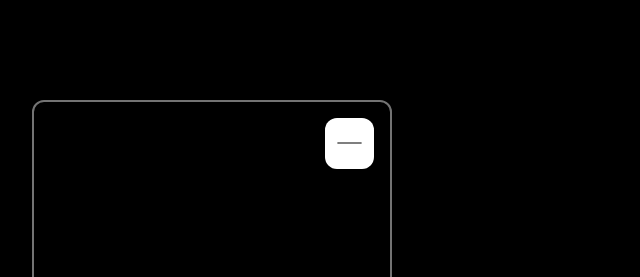
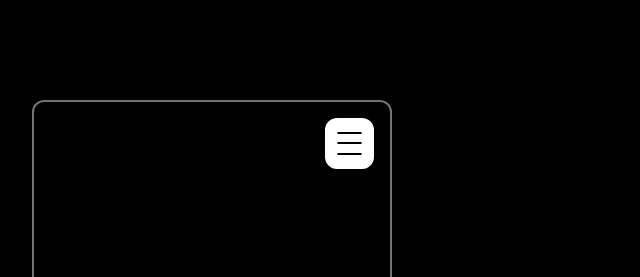
Before and after one commit to p4nthera115/random-components, a Next.js app: page / in a window 1280 px wide. Shown: the top 277 px of the page, without its empty margins (0-640 px from the left). Built offline with nearby package versions, Linux system fonts and the light colour scheme.

Commit message:
hell yeah

```diff
--- a/components/MorphMenu.tsx
+++ b/components/MorphMenu.tsx
@@ -1,23 +1,27 @@
 "use client";
 
-import { useState } from "react";
+import { useState, useEffect } from "react";
 import { motion } from "framer-motion";
 
 export default function MorphMenu() {
   const [isOpen, setIsOpen] = useState(false);
+  const [blur, setBlur] = useState("");
 
-  const inactive =
-    "flex ml-auto w-12 h-12 bg-white rounded-xl flex-col justify-evenly gap-1 p-3 transition";
-  const active =
-    "flex w-full h-1/2 bg-white rounded-xl flex-col justify-evenly gap-1 p-3 transition";
+  useEffect(() => {
+    if (isOpen) {
+      setTimeout(() => setBlur("blur"), 300);
+    } else {
+      setBlur("");
+    }
+  }, [isOpen]);
 
-  console.log(isOpen);
+  const arr = [1, 2, 3];
 
   return (
     <motion.div
       initial={{
         width: "15%",
-        height: "3rem",
+        height: "9%",
       }}
       animate={
         isOpen
@@ -30,24 +34,54 @@ export default function MorphMenu() {
           delay: 0.27,
         },
       }}
-      className={inactive}
+      className="flex ml-auto w-12 h-12 bg-white rounded-xl flex-col justify-evenly gap-1 p-3 transition relative"
       onClick={() => setIsOpen(!isOpen)}
     >
+      <motion.div className="text-black absolute flex justify-center self-center cursor-default flex-col gap-12">
+        {arr.map((item, i) => (
+          <motion.h2
+            animate={{ opacity: isOpen ? 1 : 0 }}
+            transition={{ opacity: { delay: isOpen ? 0.5 + i * 0.1 : 0 } }}
+          >
+            Hello
+          </motion.h2>
+        ))}
+      </motion.div>
+      {arr.map((item, i) => (
+        <>
           <motion.div
-        animate={isOpen ? { width: "50%", opacity: 0 } : { width: "100%" }}
+            animate={
+              isOpen
+                ? {
+                    width: "50%",
+                    opacity: 0,
+                    display: "none",
+                    alignItems: "center",
+                  }
+                : {
+                    width: "100%",
+                    display: "flex",
+                    alignItems: "center",
+                  }
+            }
             transition={{
               ease: "easeInOut",
               width: !isOpen && {
-            delay: 0.17,
+                delay: 0.17 + i * 0.1,
                 type: "spring",
               },
               opacity: isOpen && {
-            delay: 0.5,
+                delay: 0.5 + i * 0.15,
                 duration: 0.2,
               },
+              display: isOpen && { delay: 0.6 },
             }}
-        className="border w-full border-black/50 rounded-lg self-center"
-      ></motion.div>
+            className={`w-full h-8 bg-white rounded-lg self-center items-center flex justify-center  ${blur} transition`}
+          >
+            <div className="w-full flex border rounded-lg border-black"></div>
+          </motion.div>
+        </>
+      ))}
     </motion.div>
   );
 }
```
Lines whose indentation alone changed are shown as unchanged.
